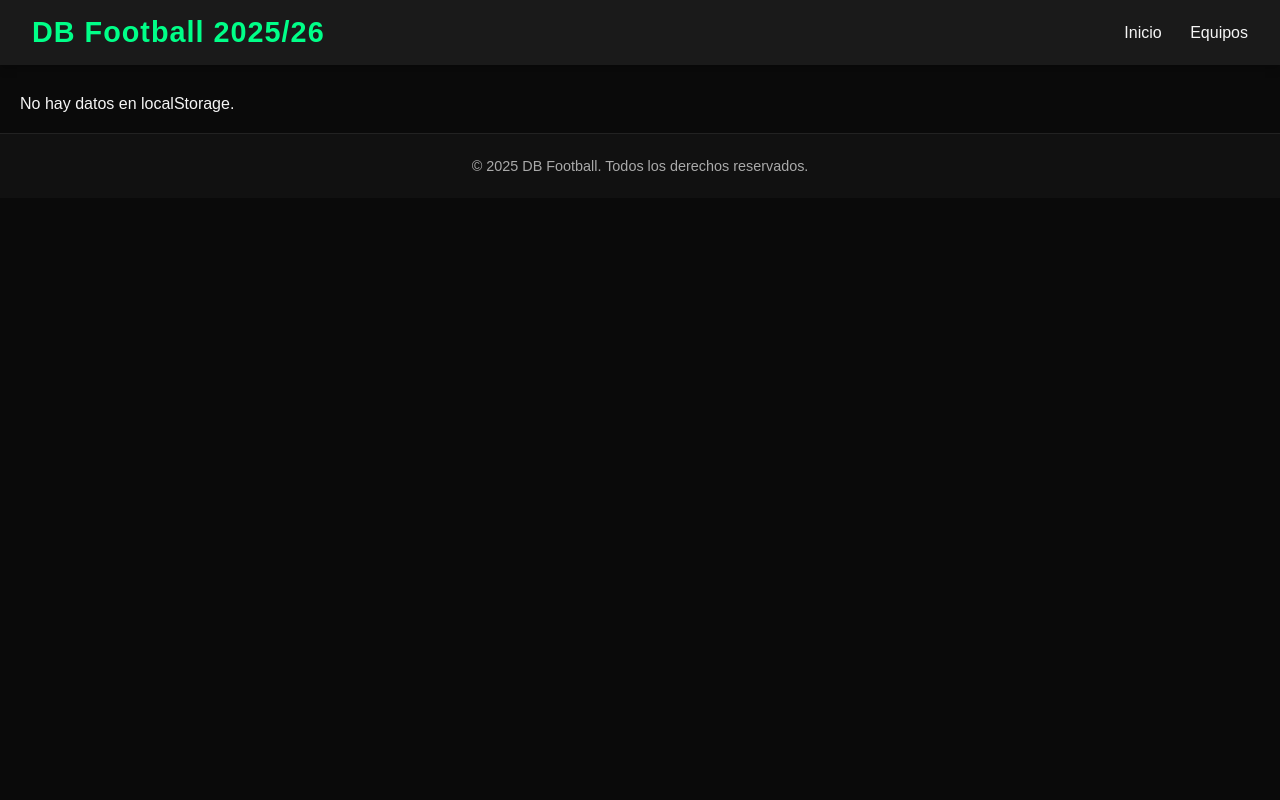
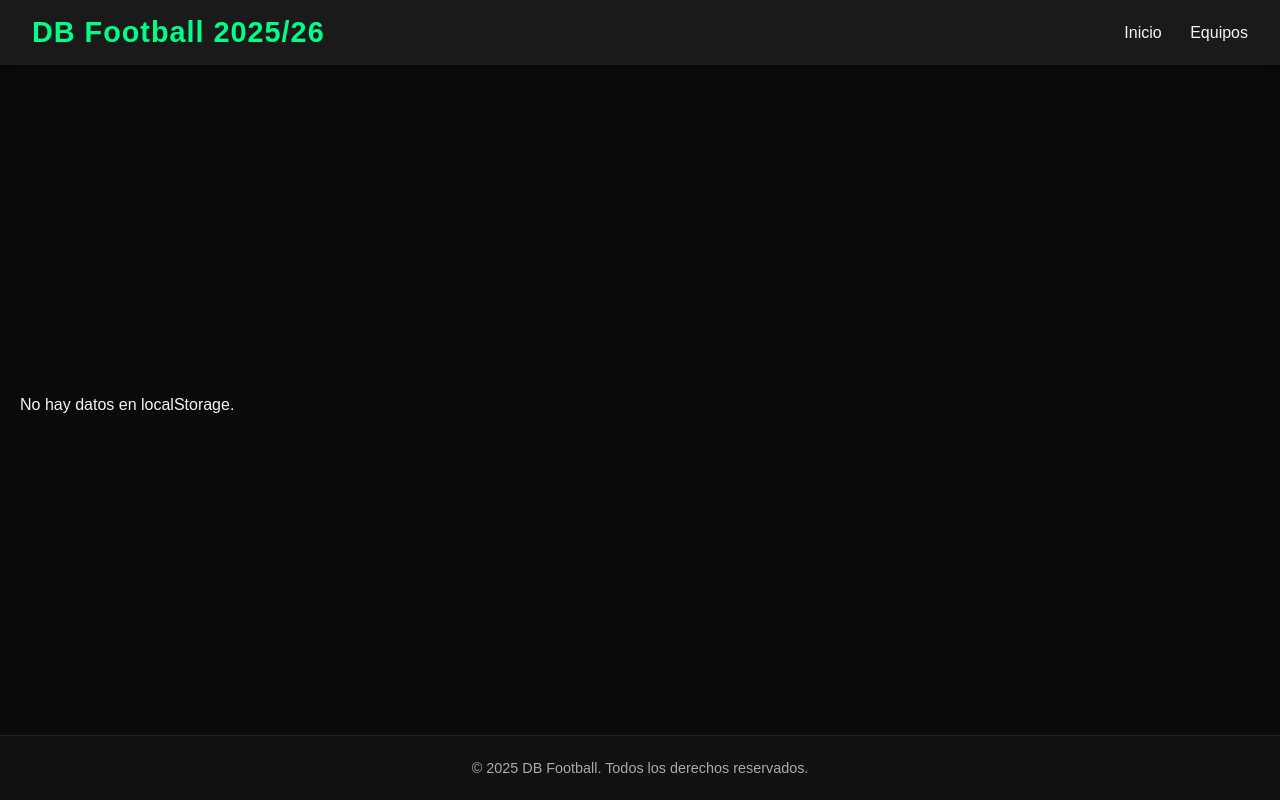
Before and after one commit to miralless/db-futbol, a plain HTML site: page equipo.html in a window 1280 px wide. Drawn offline with Linux system fonts and the light colour scheme.

Commit message:
footer update

```diff
--- a/equipo.html
+++ b/equipo.html
@@ -14,6 +14,8 @@
       gap: 20px;
       margin-top: 30px;
       padding: 0 20px;
+      flex: 1;
+      justify-content: center;
     }
     .team-name {
       font-size: 1.8rem;
```
